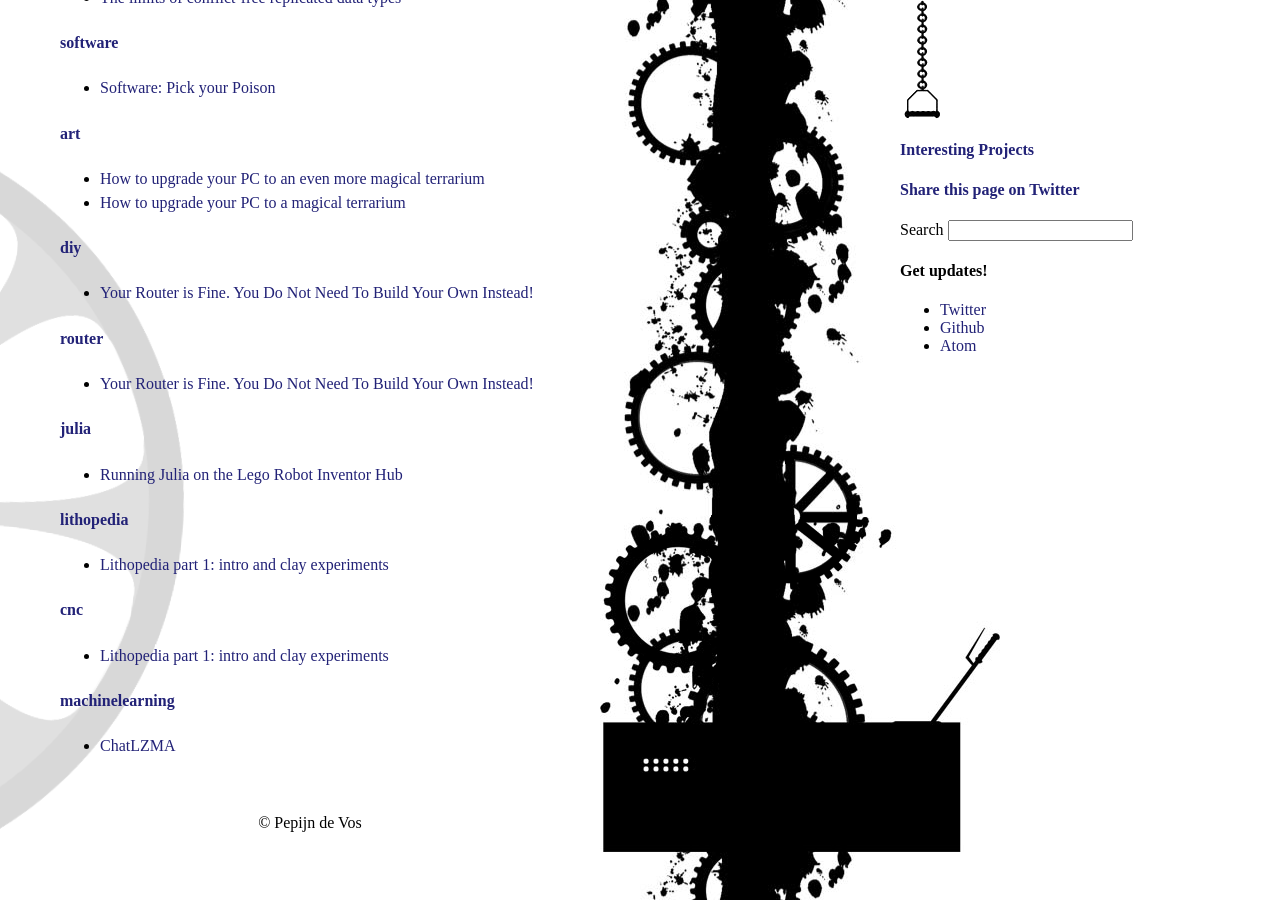
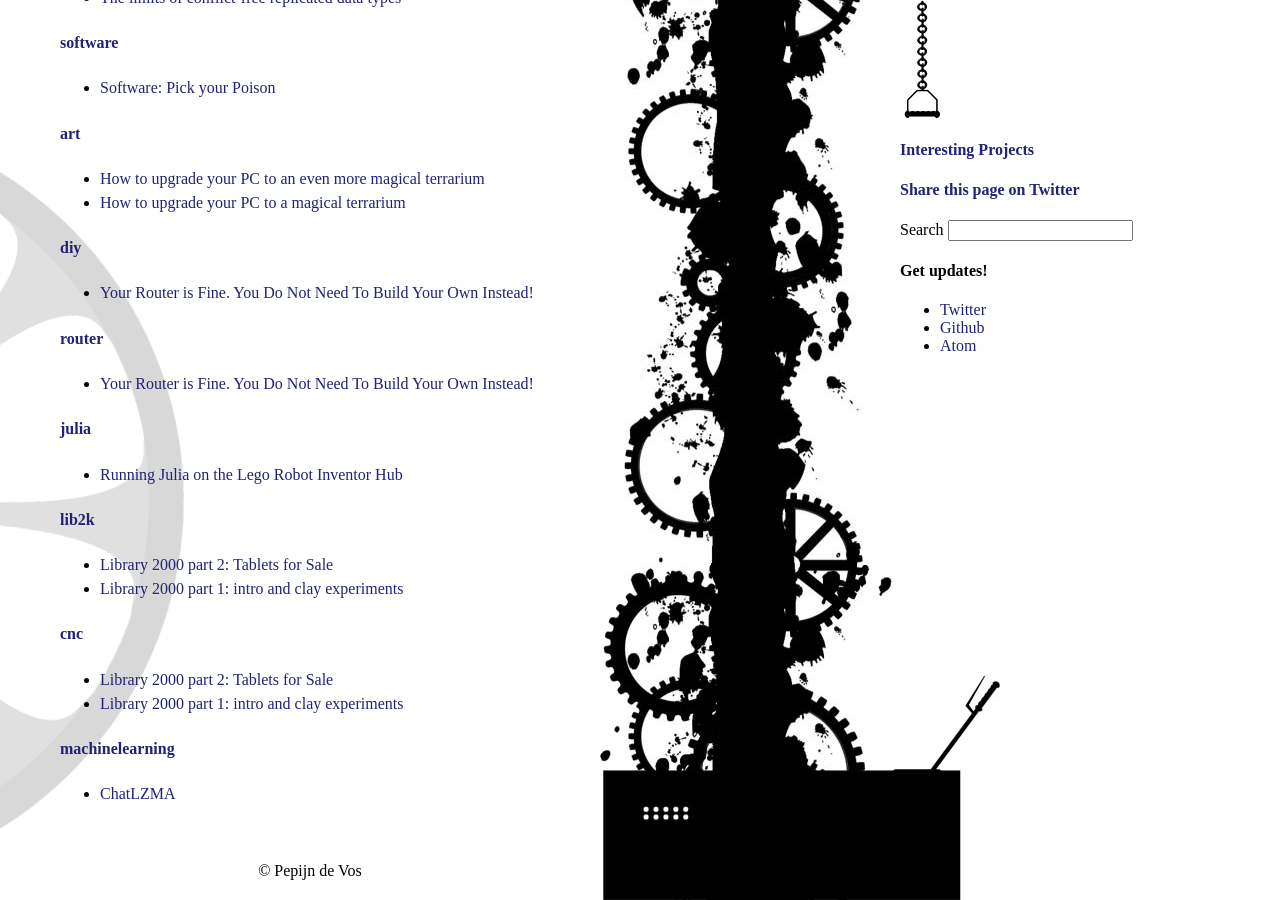
Before and after one commit to pepijndevos/pepijndevos.github.com, a Jekyll site: the page built from tags.html, in a window 1280 px wide and 900 px high, scrolled down 35137 px. Built offline with Jekyll 4.4.1, drawn with Linux system fonts in a browser that asks for light colours; nearby versions of some CDN libraries; some web fonts are replaced; some of the changed lines change nothing that is shown.

Commit message:
lib2k part 2

````diff
--- a/_posts/2023-05-20-lithopedia-part-1-intro-and-clay-experiments.markdown
+++ b/_posts/2023-05-20-lithopedia-part-1-intro-and-clay-experiments.markdown
@@ -1,8 +1,8 @@
 ---
 layout: post
-title: "Lithopedia part 1: intro and clay experiments"
+title: "Library 2000 part 1: intro and clay experiments"
 categories:
-- lithopedia
+- lib2k
 - cnc
 ---
 
--- /dev/null
+++ b/_posts/2024-02-25-library-2000-part-2-tablets-for-sale.markdown
@@ -0,0 +1,75 @@
+---
+layout: post
+title: "Library 2000 part 2: Tablets for Sale"
+categories:
+- lib2k
+- cnc
+---
+
+I'm making a clay tablet library with media from around the 20th century, to preserve our culture for the ages and answer the question: What do we want the distant future to know about us?
+
+A lot has happened since the [first part](/2023/05/20/lithopedia-part-1-intro-and-clay-experiments.html):
+
+- I renamed the project after learning about [lithopedion](https://en.wikipedia.org/wiki/Lithopedion)
+- I had a private lesson from [ceramic artist Ilse Scholten](https://www.ilsescholten.nl/)
+- I rewrote my text to gcode scripts
+- I made a bunch of tablets and had them fired
+- I started working towards a website for the project
+
+Let's start from the result and work back through the details. I made a bunch of clay tablets, had them fired by Ilse, and put them up **for sale on [my Etsy store](https://www.etsy.com/shop/Library2000)**. Here is a photo album to check out:
+
+<a data-flickr-embed="true" href="https://www.flickr.com/photos/pepijndevos/albums/72177720315047612" title="Library 2000"><img src="https://live.staticflickr.com/65535/53551511959_c7733cc50c_w.jpg" width="500" height="375" alt="Library 2000"/></a><script async src="//embedr.flickr.com/assets/client-code.js" charset="utf-8"></script>
+
+The reason it took so long to get the second update out is that I wanted to build a proper website with the concept, motivation, tutorials, a gallery, and a webshop. But as a suprpise to no one that's quite a big project on its own, so I finally decided to write another update on my blog meanwhile.
+
+The first key element to the new proccess is my newfound gcode swiss army knife: vpype. With [vpype-gcode](https://github.com/plottertools/vpype-gcode) turning an SVG or text file into gcode is a one-liner, you just need a config file for your CNC and a few command-line flags.
+
+```bash
+vpype --config vpype.toml pagesize a5 text --position 1cm 1cm --wrap 12.5cm --size 22pt --hyphenate en --justify "$RANDOM_PAGE_TEXT" linemerge show gwrite --profile cnc random.gcode
+```
+
+But the biggest change was in the preparation of the clay slab itself. I abandoned my failing attempts at making a mold, and followed Ilse's advice to roll the clay between strips of wood.
+
+### Tutorial
+
+Materials needed:
+- clay (0.2mm chamotte)
+- clay wire cutter
+- clay rib
+- dough roller
+- plasterboard
+- hardwood strips (5mm to 10mm thick)
+- some old bedsheet
+- knife
+
+To make a clay tablet you obviously need clay. It is important that the clay contains chamotte, which makes it less likely to explode in the oven. It's also nice if the chamotte is small to get smooth writing. Clay with 0.2mm chamotte has worked the best for me.
+
+We need a very flat surface, we're aiming for sub milimeter precision to get consistent writing.
+Plasterboard is the surface that Ilse recommended, which has worked well for me. (unlike wood which will warp)
+I cut off roughly square sheets and taped the edges so we can safely move the drying tablets around.
+
+It is very important to work on top of a smooth non-strechy cloth. I use a cut up cotton bedsheet.
+This allows us to flip the tablet over, inspect it for air bubbles, and prevents it from sticking to the plasterboard and warping while drying.
+
+![working surface](/images/lib2k/IMG_20240224_160928_273.jpg)
+
+Now we can get to work. Cut off a piece of clay with a wire cutter, place it on the cloth betweent the wood strips, and use the dough roller to flatten it out. If you're reusing scraps from a pervious tablet, first knead the clay into a ball, while making sure not to knead any air bubbles.
+
+![roll the clay](/images/lib2k/IMG_20240224_161108_407.jpg)
+
+After rolling it flat we can cut off the excess clay with a knife. I use a folded piece of paper as a reference. Then take the rib and smooth out the surface, making it nice and shiny.
+
+An important step at this point is to slightly lift the fabric, bending the tablet. If there are any air bubbles they will show up as little blisters. Poke them with a knife and flatten the tablet again.
+
+Now cover the tablet with a cloth and flip it over, taking care not to leave fingerprints. Then take the rib and smooth the other side. Then flip it to whichever side looks nicer to become the front.
+
+![finish the tablet](/images/lib2k/IMG_20240224_161627_909.jpg)
+
+With my current process I put the entire board with the wet clay tablet right under the CNC.
+I give it a final roll with the dough roller because clay has a little bit of memory.
+Then I zero the CNC on the wood strip to get the correct height without leaving a mark.
+For the CNC bit I actually use a thick needle in a 2mm chuck at 0 RPM, I found that the stationary sharp point produces the finest writing in the wet clay.
+
+<iframe width="560" height="315" src="https://www.youtube-nocookie.com/embed/I9oRr1zIfXg?si=4fJ2ZQkMWpgtY0MY" title="YouTube video player" frameborder="0" allow="accelerometer; autoplay; clipboard-write; encrypted-media; gyroscope; picture-in-picture; web-share" allowfullscreen></iframe>
+
+A sneak peak at my current experiments is that I'm trying out what happens if you let the clay dry a little bit. Maybe there is a sweet spot where you can CNC it without accumulating or chipping, but I've not yet found it. I'm also experimenting with V-carving to be able to engrave more complicated graphics such as mathematical equations. My current goal is to engrave Maxwell equations on a tablet, so that's a whole new can of worms.
````
Also changed, not shown: 3 other files.
